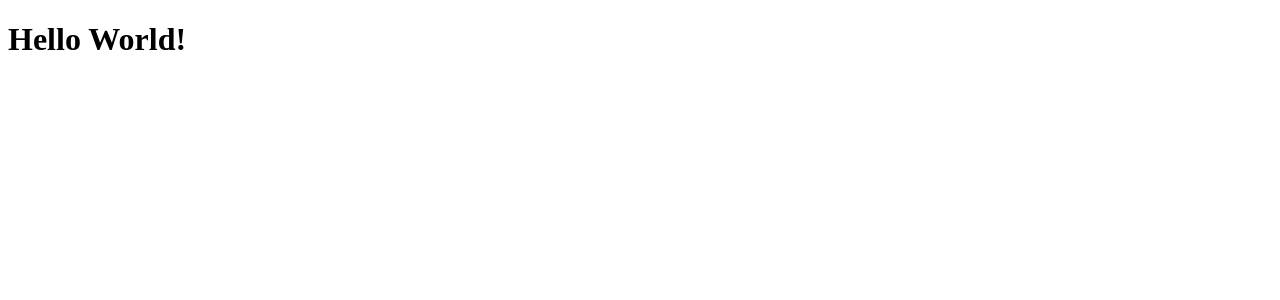
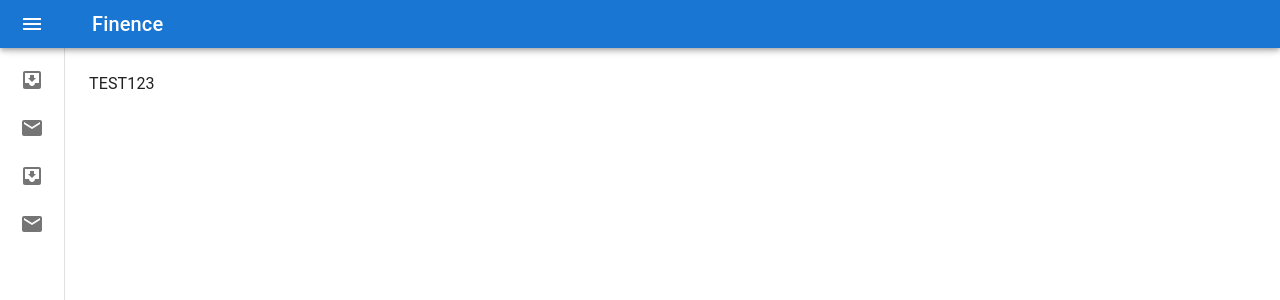
Before and after one commit to fabikasp/finence, a React (Vite) app in the folder client/: page / in a window 1280 px wide. Shown: the top 300 px of the page. Built offline with nearby package versions, Linux system fonts and the light colour scheme.

Commit message:
Initial Frontend

```diff
--- /dev/null
+++ b/client/src/components/AppBar.tsx
@@ -0,0 +1,53 @@
+import React from 'react';
+import MuiAppBar, { AppBarProps as MuiAppBarProps } from '@mui/material/AppBar';
+import { styled } from '@mui/material/styles';
+import { SIDEBAR_WIDTH } from '../utils/const';
+import { IconButton, Toolbar, Typography } from '@mui/material';
+import MenuIcon from '@mui/icons-material/Menu';
+import { useDispatch } from 'react-redux';
+import { toggle } from '../store/sideBarSlice';
+
+interface AppBarProps extends MuiAppBarProps {
+  sideBarOpen: boolean;
+}
+
+const AppBarWrapper = styled(MuiAppBar)<AppBarProps>(({ theme, sideBarOpen }) => ({
+  zIndex: theme.zIndex.drawer + 1,
+  transition: theme.transitions.create(['width', 'margin'], {
+    easing: theme.transitions.easing.sharp,
+    duration: theme.transitions.duration.leavingScreen
+  }),
+  ...(sideBarOpen && {
+    marginLeft: SIDEBAR_WIDTH,
+    width: `calc(100% - ${SIDEBAR_WIDTH}px)`,
+    transition: theme.transitions.create(['width', 'margin'], {
+      easing: theme.transitions.easing.sharp,
+      duration: theme.transitions.duration.enteringScreen
+    })
+  })
+}));
+
+export default function AppBar(props: AppBarProps): React.ReactElement {
+  const dispatch = useDispatch();
+
+  return (
+    <AppBarWrapper position="fixed" sideBarOpen={props.sideBarOpen}>
+      <Toolbar variant="dense">
+        <IconButton
+          color="inherit"
+          onClick={() => dispatch(toggle())}
+          edge="start"
+          sx={{
+            marginRight: 5,
+            ...(props.sideBarOpen && { display: 'none' })
+          }}
+        >
+          <MenuIcon />
+        </IconButton>
+        <Typography variant="h6" noWrap component="div">
+          Finence
+        </Typography>
+      </Toolbar>
+    </AppBarWrapper>
+  );
+}
--- /dev/null
+++ b/client/src/components/Frame.tsx
@@ -0,0 +1,23 @@
+import React from 'react';
+import Box from '@mui/material/Box';
+import CssBaseline from '@mui/material/CssBaseline';
+import AppBar from './AppBar';
+import SideBar, { SideBarHeader } from './SideBar';
+import { useSelector } from 'react-redux';
+import { RootState } from '../store/store';
+
+export default function Frame(props: React.PropsWithChildren): React.ReactElement {
+  const sideBarOpen = useSelector((state: RootState) => state.sideBar.open);
+
+  return (
+    <Box sx={{ display: 'flex' }}>
+      <CssBaseline />
+      <AppBar sideBarOpen={sideBarOpen} />
+      <SideBar variant="permanent" open={sideBarOpen} />
+      <Box component="main" sx={{ flexGrow: 1, p: 3 }}>
+        <SideBarHeader />
+        {props.children}
+      </Box>
+    </Box>
+  );
+}
--- /dev/null
+++ b/client/src/components/SideBar.tsx
@@ -0,0 +1,97 @@
+import React from 'react';
+import { styled, Theme, CSSObject } from '@mui/material/styles';
+import Drawer, { DrawerProps } from '@mui/material/Drawer';
+import { SIDEBAR_WIDTH } from '../utils/const';
+import { IconButton, List, ListItem, ListItemButton } from '@mui/material';
+import { useTheme } from '@mui/material/styles';
+import ListItemIcon from '@mui/material/ListItemIcon';
+import ListItemText from '@mui/material/ListItemText';
+import ChevronLeftIcon from '@mui/icons-material/ChevronLeft';
+import ChevronRightIcon from '@mui/icons-material/ChevronRight';
+import InboxIcon from '@mui/icons-material/MoveToInbox';
+import MailIcon from '@mui/icons-material/Mail';
+import { useDispatch } from 'react-redux';
+import { toggle } from '../store/sideBarSlice';
+
+const openedMixin = (theme: Theme): CSSObject => ({
+  width: SIDEBAR_WIDTH,
+  transition: theme.transitions.create('width', {
+    easing: theme.transitions.easing.sharp,
+    duration: theme.transitions.duration.enteringScreen
+  }),
+  overflowX: 'hidden'
+});
+
+const closedMixin = (theme: Theme): CSSObject => ({
+  transition: theme.transitions.create('width', {
+    easing: theme.transitions.easing.sharp,
+    duration: theme.transitions.duration.leavingScreen
+  }),
+  overflowX: 'hidden',
+  width: `calc(${theme.spacing(7)} + 1px)`,
+  [theme.breakpoints.up('sm')]: {
+    width: `calc(${theme.spacing(8)} + 1px)`
+  }
+});
+
+export const SideBarHeader = styled('div')(({ theme }) => ({
+  display: 'flex',
+  alignItems: 'center',
+  justifyContent: 'flex-end',
+  padding: theme.spacing(0, 1),
+  minHeight: 48
+}));
+
+const SideBarWrapper = styled(Drawer)(({ theme, open }) => ({
+  width: SIDEBAR_WIDTH,
+  flexShrink: 0,
+  whiteSpace: 'nowrap',
+  boxSizing: 'border-box',
+  ...(open && {
+    ...openedMixin(theme),
+    '& .MuiDrawer-paper': openedMixin(theme)
+  }),
+  ...(!open && {
+    ...closedMixin(theme),
+    '& .MuiDrawer-paper': closedMixin(theme)
+  })
+}));
+
+export default function SideBar(props: DrawerProps): React.ReactElement {
+  const theme = useTheme();
+  const dispatch = useDispatch();
+
+  return (
+    <SideBarWrapper variant="permanent" open={props.open}>
+      <SideBarHeader>
+        <IconButton onClick={() => dispatch(toggle())}>
+          {theme.direction === 'rtl' ? <ChevronRightIcon /> : <ChevronLeftIcon />}
+        </IconButton>
+      </SideBarHeader>
+      <List>
+        {['Dashboard', 'Finanzen', 'Konto', 'Logout'].map((text, index) => (
+          <ListItem key={text} disablePadding sx={{ display: 'block' }}>
+            <ListItemButton
+              sx={{
+                minHeight: 48,
+                justifyContent: props.open ? 'initial' : 'center',
+                px: 2.5
+              }}
+            >
+              <ListItemIcon
+                sx={{
+                  minWidth: 0,
+                  mr: props.open ? 3 : 'auto',
+                  justifyContent: 'center'
+                }}
+              >
+                {index % 2 === 0 ? <InboxIcon /> : <MailIcon />}
+              </ListItemIcon>
+              <ListItemText primary={text} sx={{ opacity: props.open ? 1 : 0 }} />
+            </ListItemButton>
+          </ListItem>
+        ))}
+      </List>
+    </SideBarWrapper>
+  );
+}
--- a/client/src/index.tsx
+++ b/client/src/index.tsx
@@ -3,12 +3,21 @@ import ReactDOM from 'react-dom/client';
 import store from './store/store';
 import { Provider } from 'react-redux';
 import { assertNonNullable } from './utils/assert';
+import { BrowserRouter, Routes, Route } from 'react-router-dom';
+import Frame from './components/Frame';
 
 const rootElement = document.getElementById('root');
 assertNonNullable(rootElement);
 
 ReactDOM.createRoot(rootElement).render(
   <Provider store={store}>
-    <h1>Hello World!</h1>
+    <BrowserRouter>
+      <Frame>
+        <Routes>
+          <Route index element={<div>TEST123</div>} />
+          <Route path="test" element={<div>TEST456</div>} />
+        </Routes>
+      </Frame>
+    </BrowserRouter>
   </Provider>
 );
--- /dev/null
+++ b/client/src/store/sideBarSlice.ts
@@ -0,0 +1,22 @@
+import { createSlice } from '@reduxjs/toolkit';
+
+type SideBar = {
+  open: boolean;
+};
+
+const initialState: SideBar = {
+  open: false
+};
+
+const sideBarSlice = createSlice({
+  name: 'sideBar',
+  initialState: initialState,
+  reducers: {
+    toggle: (state) => {
+      return { open: !state.open };
+    }
+  }
+});
+
+export const { toggle } = sideBarSlice.actions;
+export default sideBarSlice.reducer;
--- a/client/src/store/store.ts
+++ b/client/src/store/store.ts
@@ -1,9 +1,12 @@
 import { configureStore } from '@reduxjs/toolkit';
 import createSagaMiddleware from 'redux-saga';
+import sideBarReducer from './sideBarSlice';
 
 const sagaMiddleware = createSagaMiddleware();
 const store = configureStore({
-  reducer: {},
+  reducer: {
+    sideBar: sideBarReducer
+  },
   middleware(getDefaultMiddleware) {
     return [...getDefaultMiddleware(), sagaMiddleware];
   }
--- /dev/null
+++ b/client/src/utils/const.ts
@@ -0,0 +1 @@
+export const SIDEBAR_WIDTH = 200;
```
Also changed, not shown: client/package.json (+8 -0 lines).
